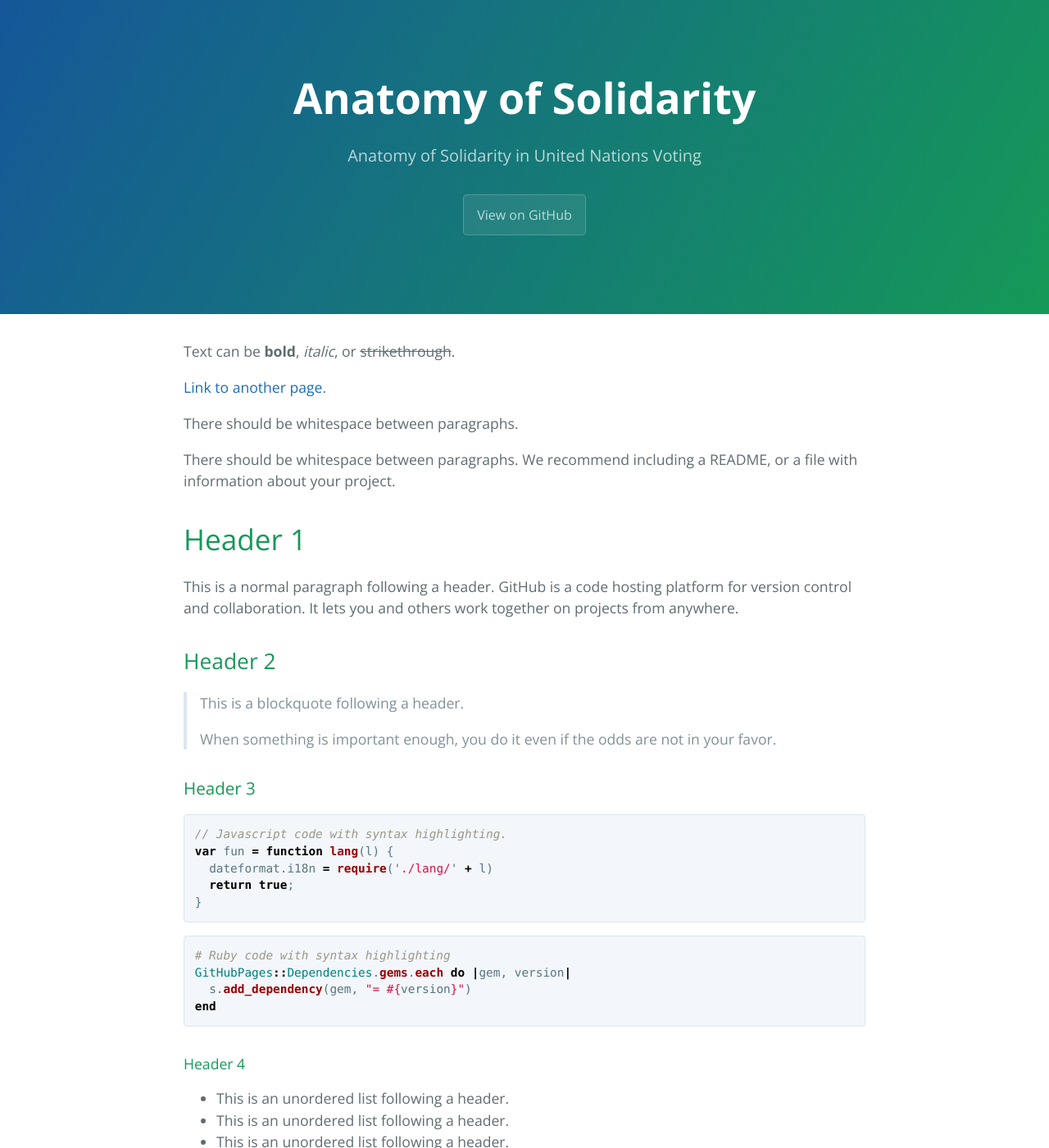
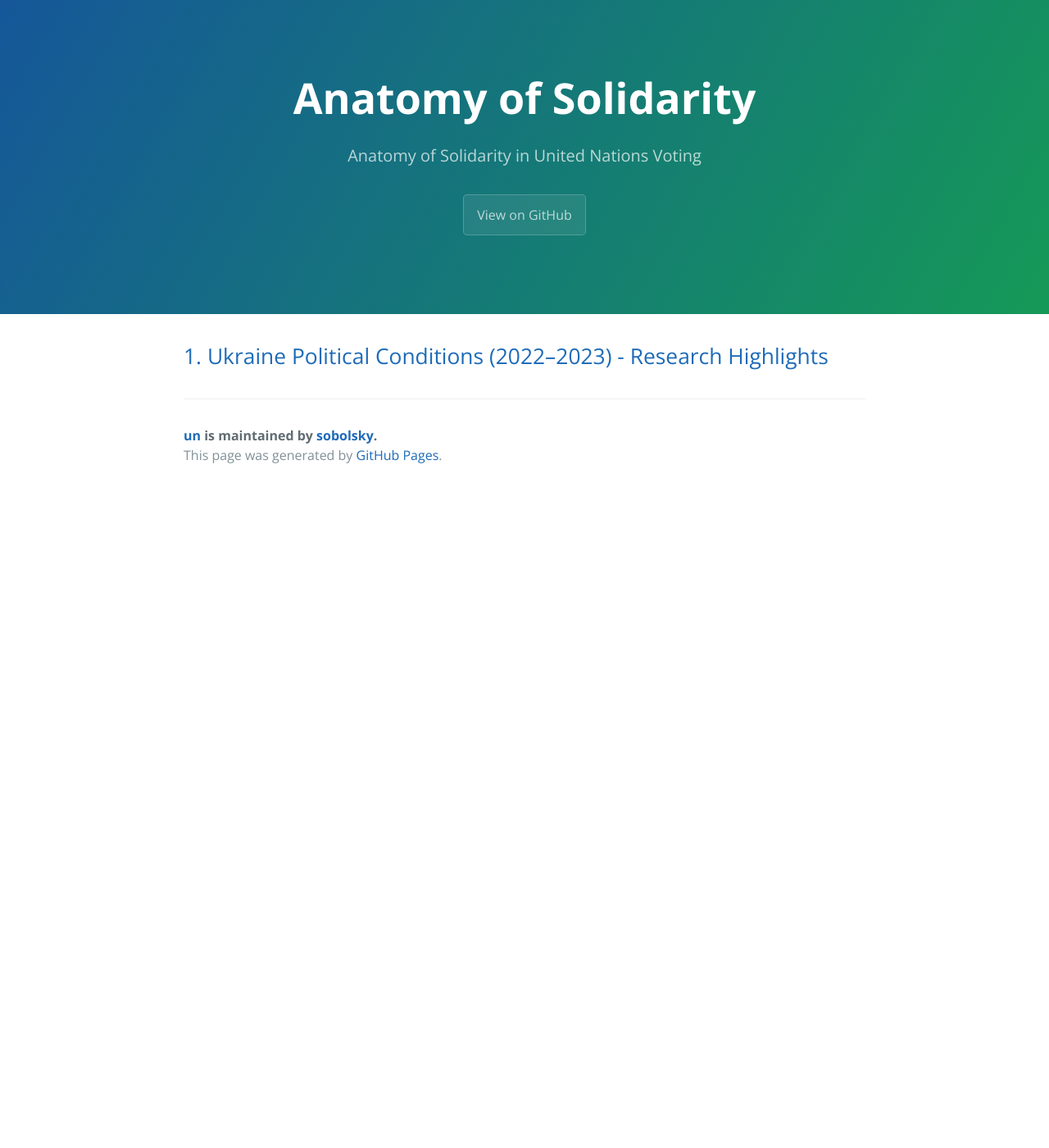
Before and after one commit to sobolsky/un, a Jekyll site: the page built from index.md, in a window 1280 px wide and 1400 px high. Shown: the whole window at 82% size. Built offline with Jekyll 4.4.1, drawn with Linux system fonts in a browser that asks for light colours; some of the changed text lies outside the part shown.

Commit message:
Update index.md

````diff
--- a/index.md
+++ b/index.md
@@ -7,122 +7,4 @@ google_analytics:
 theme: jekyll-theme-cayman
 ---
 
-Text can be **bold**, _italic_, or ~~strikethrough~~.
-
-[Link to another page](./another-page.html).
-
-There should be whitespace between paragraphs.
-
-There should be whitespace between paragraphs. We recommend including a README, or a file with information about your project.
-
-# Header 1
-
-This is a normal paragraph following a header. GitHub is a code hosting platform for version control and collaboration. It lets you and others work together on projects from anywhere.
-
-## Header 2
-
-> This is a blockquote following a header.
->
-> When something is important enough, you do it even if the odds are not in your favor.
-
-### Header 3
-
-```js
-// Javascript code with syntax highlighting.
-var fun = function lang(l) {
-  dateformat.i18n = require('./lang/' + l)
-  return true;
-}
-```
-
-```ruby
-# Ruby code with syntax highlighting
-GitHubPages::Dependencies.gems.each do |gem, version|
-  s.add_dependency(gem, "= #{version}")
-end
-```
-
-#### Header 4
-
-*   This is an unordered list following a header.
-*   This is an unordered list following a header.
-*   This is an unordered list following a header.
-
-##### Header 5
-
-1.  This is an ordered list following a header.
-2.  This is an ordered list following a header.
-3.  This is an ordered list following a header.
-
-###### Header 6
-
-| head1        | head two          | three |
-|:-------------|:------------------|:------|
-| ok           | good swedish fish | nice  |
-| out of stock | good and plenty   | nice  |
-| ok           | good `oreos`      | hmm   |
-| ok           | good `zoute` drop | yumm  |
-
-### There's a horizontal rule below this.
-
-* * *
-
-### Here is an unordered list:
-
-*   Item foo
-*   Item bar
-*   Item baz
-*   Item zip
-
-### And an ordered list:
-
-1.  Item one
-1.  Item two
-1.  Item three
-1.  Item four
-
-### And a nested list:
-
-- level 1 item
-  - level 2 item
-  - level 2 item
-    - level 3 item
-    - level 3 item
-- level 1 item
-  - level 2 item
-  - level 2 item
-  - level 2 item
-- level 1 item
-  - level 2 item
-  - level 2 item
-- level 1 item
-
-### Small image
-
-![Octocat](https://github.githubassets.com/images/icons/emoji/octocat.png)
-
-### Large image
-
-![Branching](https://guides.github.com/activities/hello-world/branching.png)
-
-
-### Definition lists can be used with HTML syntax.
-
-<dl>
-<dt>Name</dt>
-<dd>Godzilla</dd>
-<dt>Born</dt>
-<dd>1952</dd>
-<dt>Birthplace</dt>
-<dd>Japan</dd>
-<dt>Color</dt>
-<dd>Green</dd>
-</dl>
-
-```
-Long, single-line code blocks should not wrap. They should horizontally scroll if they are too long. This line should be long enough to demonstrate this.
-```
-
-```
-The final element.
-```
+## [1. Ukraine Political Conditions (2022–2023) - Research Highlights](https://sobolsky.github.io/upc/)
````
